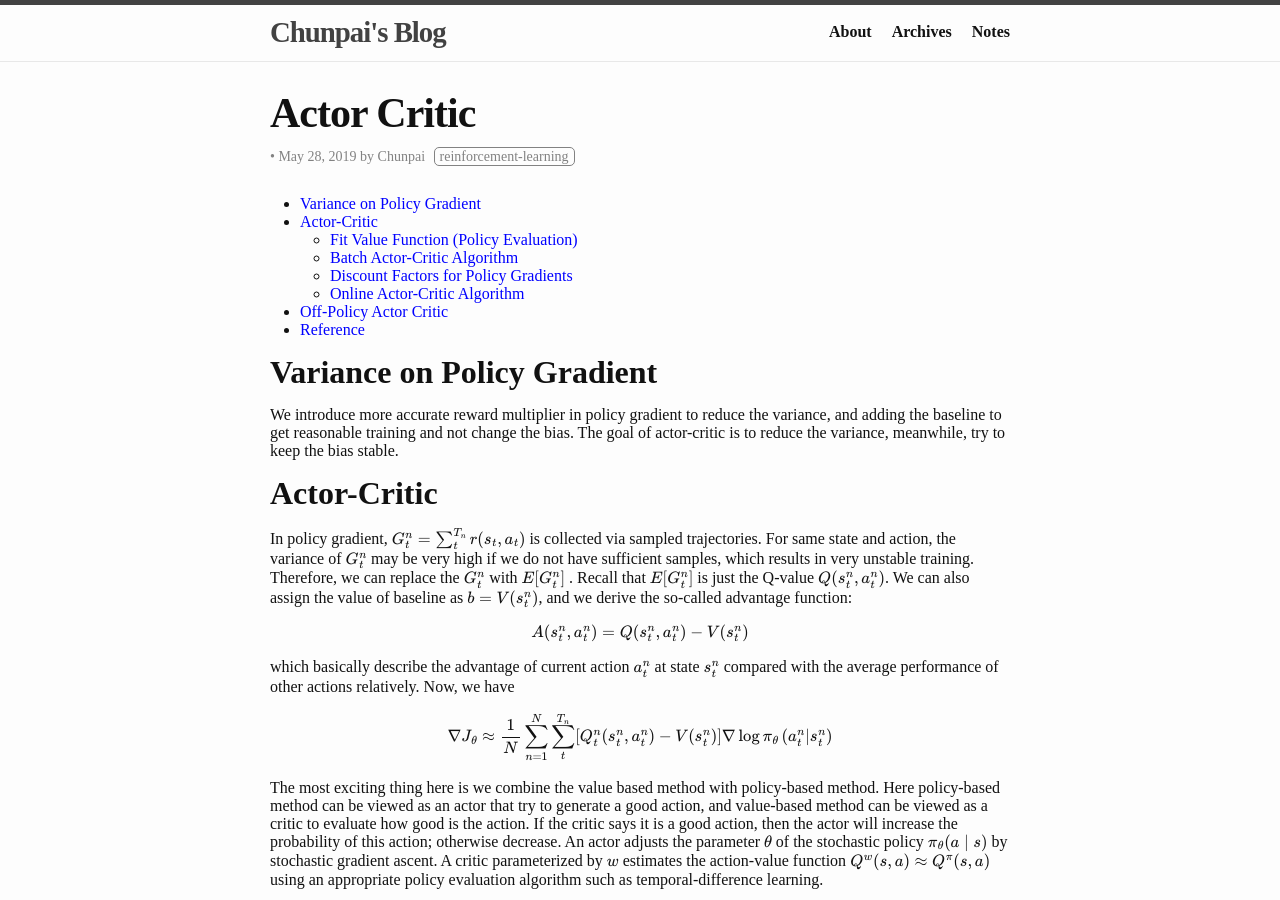
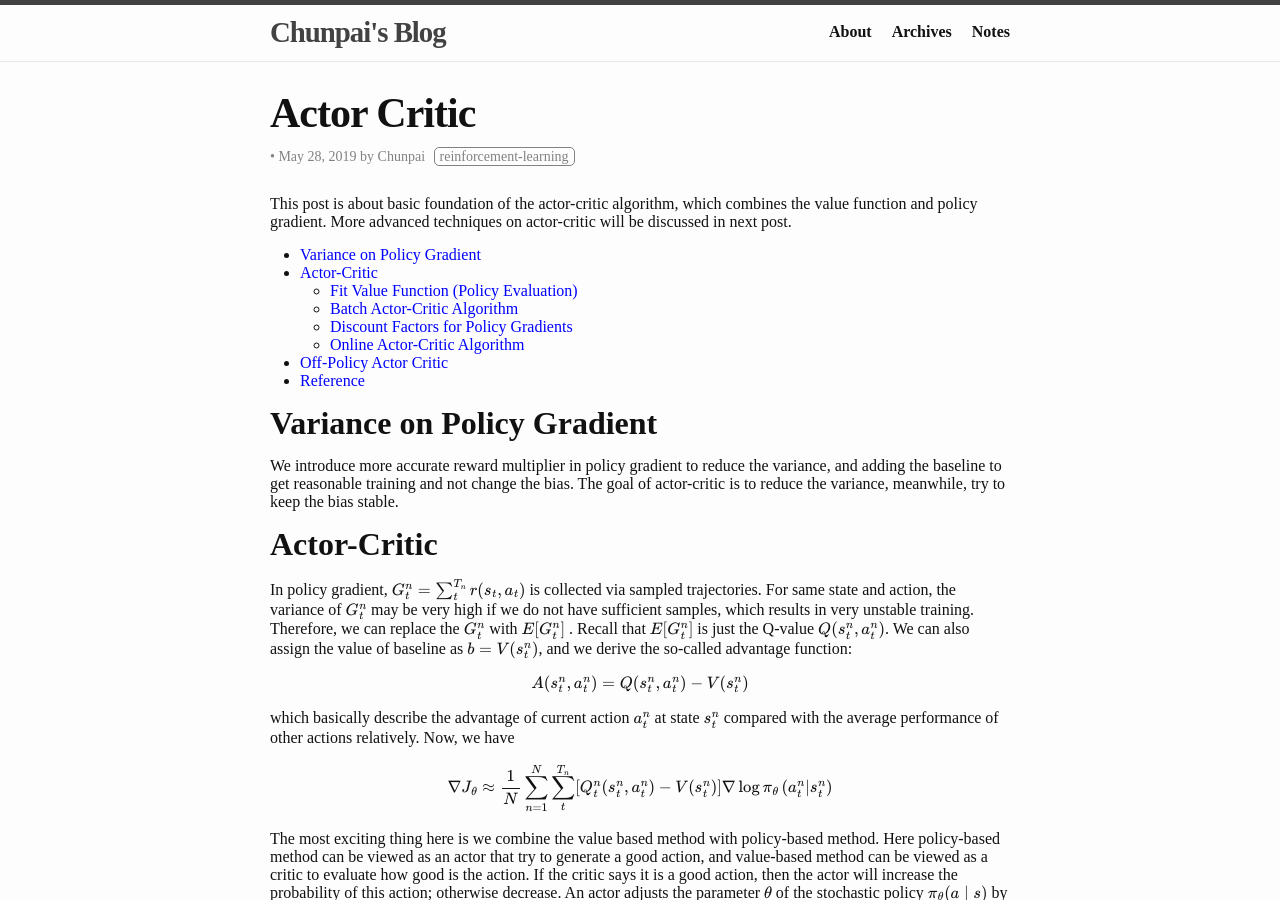
Before and after one commit to Chunpai/chunpai.github.io, a Jekyll site: the page built from _posts/2019-05-28-Actor-Critic.md, in a window 1280 px wide and 900 px high. Built offline with Jekyll 4.4.1, drawn with Linux system fonts in a browser that asks for light colours; formulas are drawn with MathJax 3; comment, search, counter and statistics services are not loaded.

Commit message:
new post

```diff
--- a/_posts/2019-05-28-Actor-Critic.md
+++ b/_posts/2019-05-28-Actor-Critic.md
@@ -4,9 +4,7 @@ tags: reinforcement-learning
 author: Chunpai
 ---
 
-
-
-
+This post is about basic foundation of the actor-critic algorithm, which combines the value function and policy gradient. More advanced techniques on actor-critic will be discussed in next post.
 
 * TOC
 {: toc}
```
